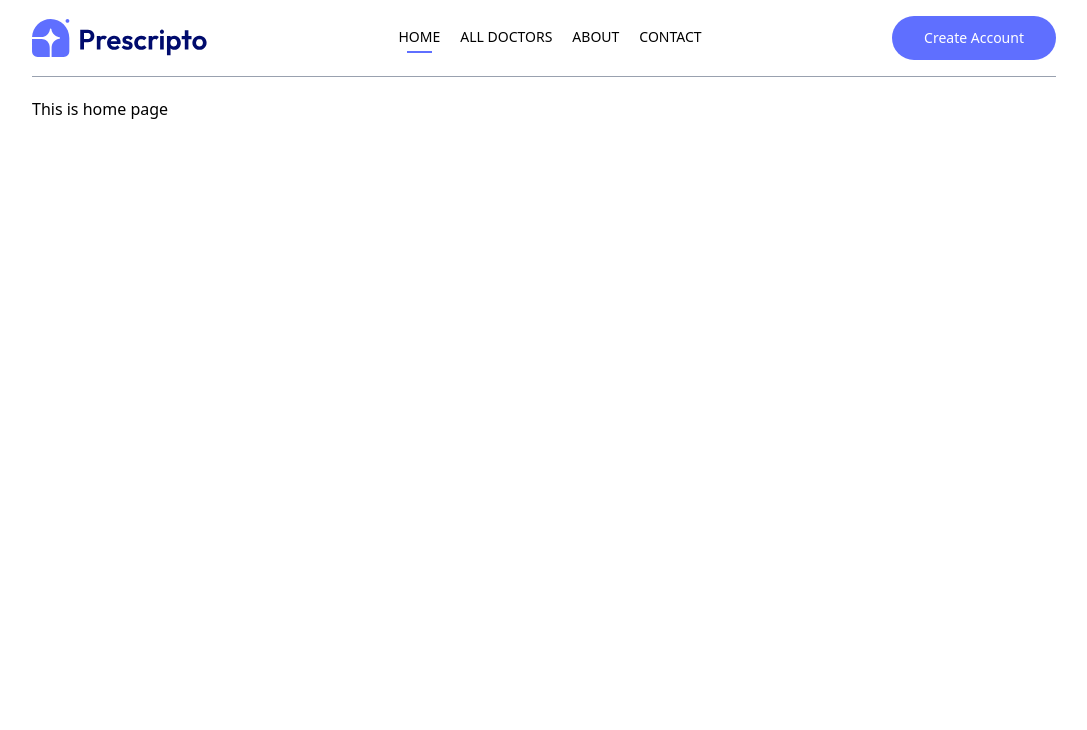
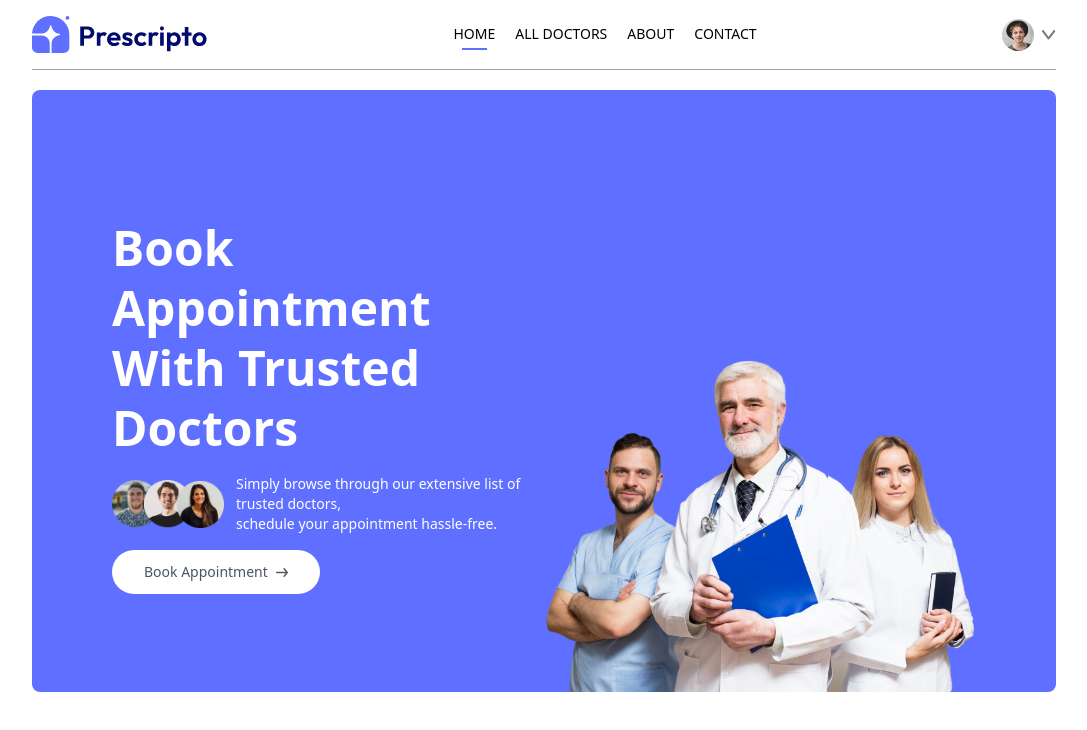
Before and after one commit to akasahilsingh/Healthqueue, a React (Vite) app in the folder frontend/: page / in a window 1280 px wide. Shown: the top 730 px of the page, without its empty margins (96-1183 px from the left). Built offline with nearby package versions, Linux system fonts and the light colour scheme.

Commit message:
feat: added header section

```diff
--- /dev/null
+++ b/frontend/src/components/Header.jsx
@@ -0,0 +1,44 @@
+import React from "react";
+import { assets } from "../assets/assets";
+
+const Header = () => {
+  return (
+    <div className="flex flex-col md:flex-row flex-wrap bg-primary rounded-lg px-6 md:px-10 lg:px-20">
+      {/* -------------Left Side-------------- */}
+      <div className="md:w-1/2 flex flex-col items-start justify-center gap-4 py-10 m-auto md:py-[10vw] md:mb-[-30px]">
+        <p className="text-3xl md:text-4xl lg:text-5xl font-semibold text-white leading-tight md:leading-tight lg:leading-tight">
+          Book Appointment <br /> With Trusted Doctors
+        </p>
+        <div className="flex flex-col md:flex-row items-center gap-3 text-white text-sm font-light">
+          <img
+            className="w-28"
+            src={assets.group_profiles}
+            alt="image of group of doctors"
+          />
+          <p>
+            Simply browse through our extensive list of trusted doctors,
+            <br className="hidden sm:block" /> schedule your appointment
+            hassle-free.
+          </p>
+        </div>
+        <a
+          href="#speciality"
+          className="flex items-center gap-2 bg-white px-8 py-3 rounded-full text-gray-600 text-sm m-auto md:m-0 hover:scale-105 transition-all duration-300"
+        >
+          Book Appointment{" "}
+          <img className="w-3" src={assets.arrow_icon} alt="arrow icon" />
+        </a>
+      </div>
+      {/* --------------Right Side----------------- */}
+      <div className="md:w-1/2 relative">
+        <img
+          className="w-full md:absolute bottom-0 h-auto rounded-lg"
+          src={assets.header_img}
+          alt="header doctor images"
+        />
+      </div>
+    </div>
+  );
+};
+
+export default Header;
--- a/frontend/src/components/Navbar.jsx
+++ b/frontend/src/components/Navbar.jsx
@@ -1,32 +1,73 @@
-import React from "react";
+import React, { useState } from "react";
 import { assets } from "../assets/assets";
 import { NavLink, useNavigate } from "react-router-dom";
 
 const Navbar = () => {
-  const navigate = useNavigate()
+  const navigate = useNavigate();
+  const [showMenu, setShowMenu] = useState();
+  const [token, setToken] = useState(true);
+
   return (
     <div className="flex items-center justify-between text-sm py-4 mb-5 border-b border-b-gray-400">
       <img className="w-44 cursor-pointer" src={assets.logo} alt="" />
       <ul className=" hidden md:flex item-start gap-5 font-medium">
-        <NavLink to='/'>
+        <NavLink to="/">
           <li className="py-1">HOME</li>
-          <hr className="border-none outline-none h-0.5 bg-primary w-3/5 m-auto hidden"/>
+          <hr className="border-none outline-none h-0.5 bg-primary w-3/5 m-auto hidden" />
         </NavLink>
-        <NavLink to='/doctors'>
+        <NavLink to="/doctors">
           <li className="py-1">ALL DOCTORS</li>
-          <hr className="border-none outline-none h-0.5 bg-primary w-3/5 m-aut hidden"/>
+          <hr className="border-none outline-none h-0.5 bg-primary w-3/5 m-aut hidden" />
         </NavLink>
-        <NavLink to='/about'>
+        <NavLink to="/about">
           <li className="py-1">ABOUT</li>
-          <hr className="border-none outline-none h-0.5 bg-primary w-3/5 m-auto hidden"/>
+          <hr className="border-none outline-none h-0.5 bg-primary w-3/5 m-auto hidden" />
         </NavLink>
-        <NavLink to='/contact'>
+        <NavLink to="/contact">
           <li className="py-1">CONTACT</li>
-          <hr className="border-none outline-none h-0.5 bg-primary w-3/5 m-auto hidden"/>
+          <hr className="border-none outline-none h-0.5 bg-primary w-3/5 m-auto hidden" />
         </NavLink>
       </ul>
       <div className="flex items-center gap-4">
-        <button onClick={()=>navigate('./login')} className="bg-primary text-white px-8 py-3 rounded-full font-light hidden md:block">Create Account</button>
+        {token ? (
+          <div className="flex items-center gap-2 cursor-pointer group relative">
+            <img
+              className="w-8 rounded-full"
+              src={assets.profile_pic}
+              alt="User's profile picure"
+            />
+            <img src={assets.dropdown_icon} alt="dropdown menu" />
+            <div className="absolute top-0 right-0 pt-14 text-base font-medium text-gray-600 z-20 hidden group-hover:block">
+              <div className="min-w-48 bg-stone-100 rounded flex flex-col gap-4 p-4">
+                <p
+                  onClick={() => navigate("./my-profile")}
+                  className="hover:text-black cursor-pointer"
+                >
+                  My Profile
+                </p>
+                <p
+                  onClick={() => navigate("./my-appointements")}
+                  className="hover:text-black cursor-pointer"
+                >
+                  My Appointments
+                </p>
+                <p
+                  onClick={() => setToken(false)}
+                  className="hover:text-black cursor-pointer"
+                >
+                  Logout
+                </p>
+              </div>
+            </div>
+          </div>
+        ) : (
+          <button
+            onClick={() => navigate("./login")}
+            className="bg-primary text-white px-8 py-3 rounded-full font-light hidden md:block"
+          >
+            Create Account
+          </button>
+        )}
       </div>
     </div>
   );
--- a/frontend/src/pages/Home.jsx
+++ b/frontend/src/pages/Home.jsx
@@ -1,9 +1,10 @@
 import React from 'react'
+import Header from '../components/Header'
 
 const Home = () => {
   return (
     <div>
-      <h1>This is home page</h1>
+      <Header />
     </div>
   )
 }
```
